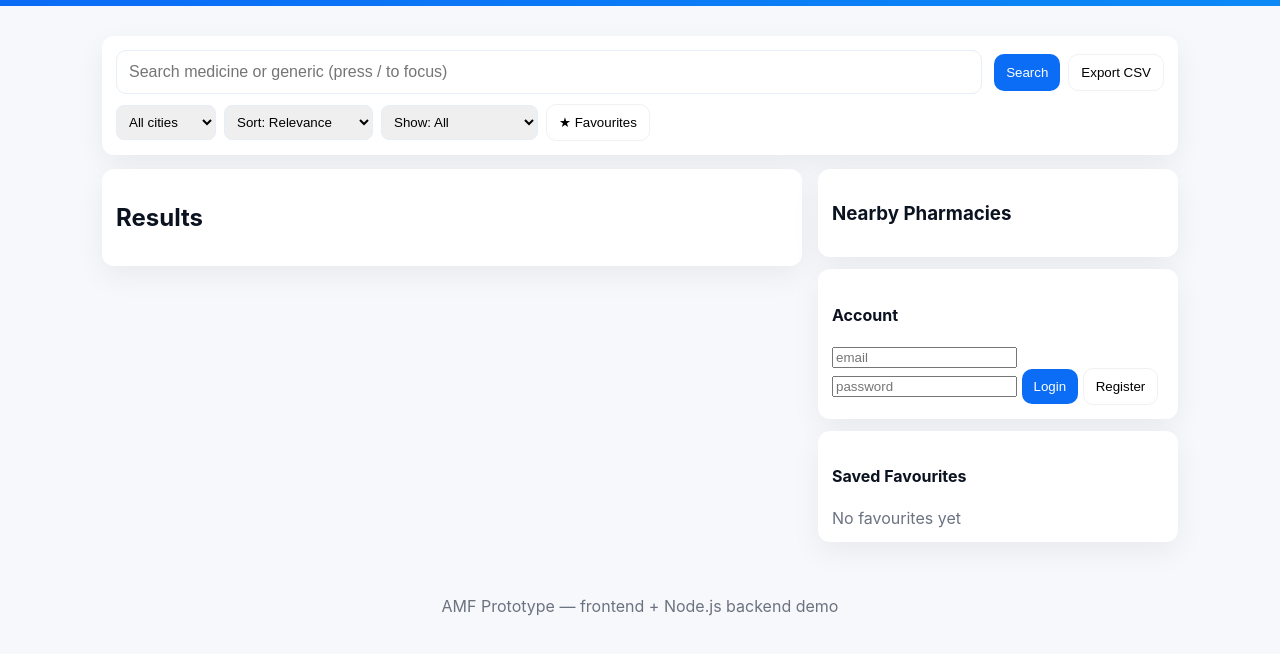
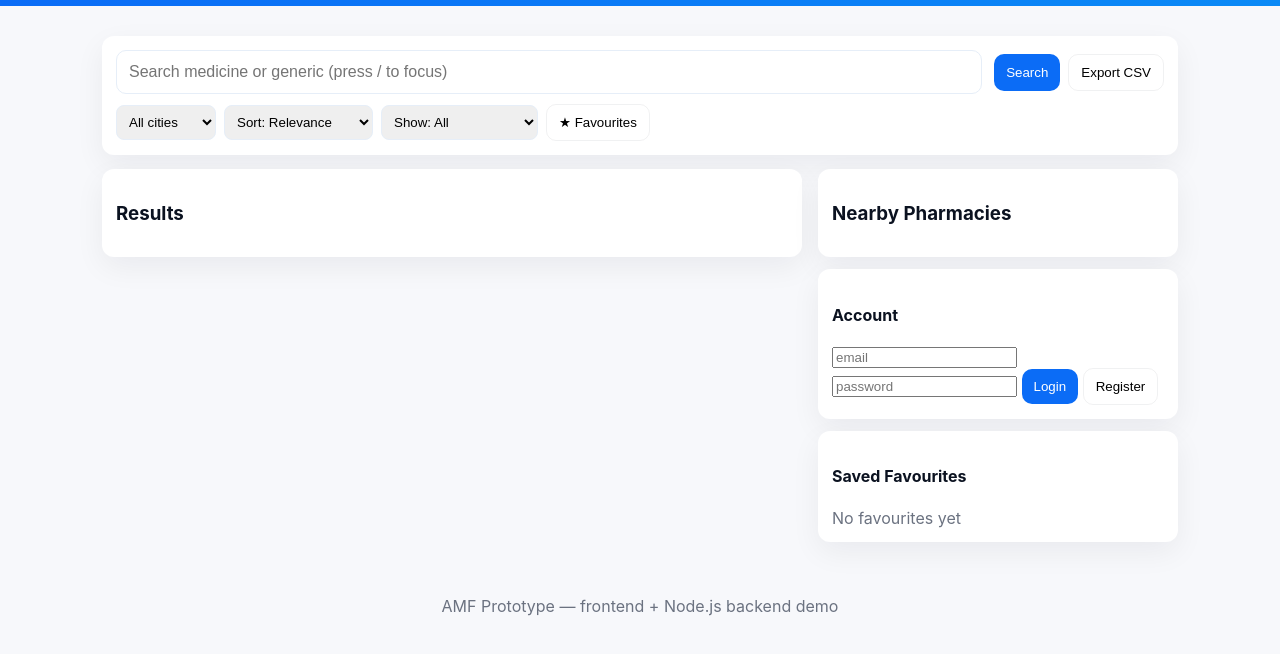
Before and after one commit to ahmadlashari55/affordable-medicine-finder, a plain HTML site: page frontend/index.html in a window 1280 px wide. Shown: the part 70-724 px from the top of the page. Drawn offline with Linux system fonts and the light colour scheme.

Commit message:
triggered rebuild

```diff
--- a/frontend/index.html
+++ b/frontend/index.html
@@ -46,7 +46,7 @@
     <div class="grid">
       <section class="left-col">
         <div id="resultsCard" class="card">
-          <h2>Results</h2>
+          <h3>Results</h3>
           <div id="results" class="result-list"></div>
           <div id="noResults" class="muted" hidden>No results — try another query.</div>
         </div>
```
